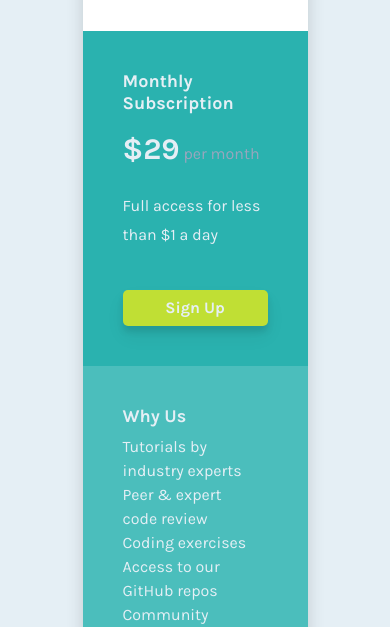
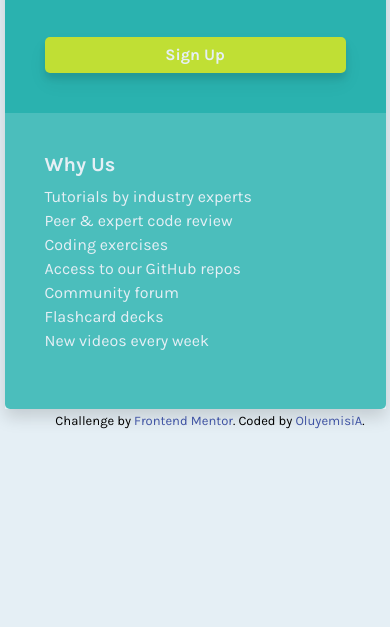
Before and after one commit to OluyemisiA/single-price-grid-component, a plain HTML site: page index.html in a window 390 px wide. Shown: the part 604-1231 px from the top of the page. After the commit the page ends 1044 px from the top, so only its background shows below. Drawn offline with nearby package versions, Linux system fonts and the light colour scheme.

Commit message:
Updated CSS file

```diff
--- a/css/styles.css
+++ b/css/styles.css
@@ -14,7 +14,7 @@ h1{
 
 h2{
     color: hsl(204, 43%, 93%);
-    font-size: 18px;
+    font-size: 20px;
     font-weight: bold;
 }
 
@@ -54,6 +54,7 @@ ul{
     font-size: 16px;
     font-weight: bold;
     margin-top: 40px;
+    transition: 0.5s ease-in-out;
 }
 
 .description{
@@ -107,6 +108,9 @@ ul{
 
 
 @media screen and (max-width: 798px){
+    .my-container{
+        width: 90%;
+    }
 
     .subscription{
         border-bottom-left-radius: 0px;
@@ -116,4 +120,8 @@ ul{
         border-bottom-left-radius: 5px;
     }
 
+    .subscription p span{
+        color: hsl(205, 43%, 93%);
+        opacity: 0.8;
+    }
 }
```
